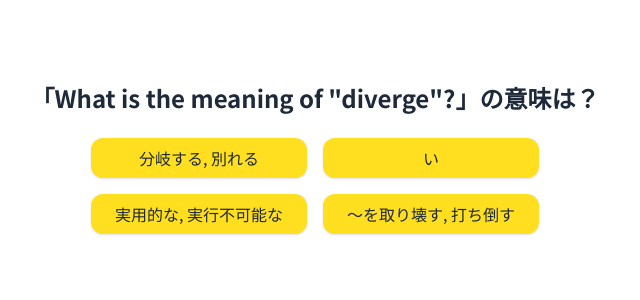
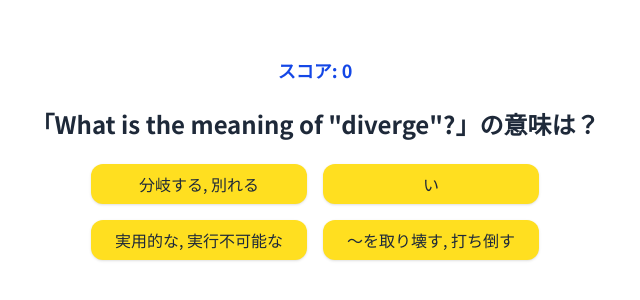
Before and after one commit to kurokokoruru/oyatu-eigo, a Next.js app: page /play in a window 1280 px wide. Shown: the part 242-542 px from the top of the page, without its empty margins (325-965 px from the left). Built offline with nearby package versions, Linux system fonts and the light colour scheme.

Commit message:
fix build error

```diff
--- a/src/components/question.tsx
+++ b/src/components/question.tsx
@@ -7,10 +7,11 @@ import {
   scoreAtom,
   questionListAtom,
 } from "@/store/gameAtoms";
+import Score from "./score";
 
 export default function Question() {
   const [question] = useAtom(currentQuestionAtom);
-  const [score, setScore] = useAtom(scoreAtom);
+  const [, setScore] = useAtom(scoreAtom);
   const [currentIndex, setCurrentIndex] = useAtom(currentQuestionIndexAtom);
   const [questionList] = useAtom(questionListAtom);
 
@@ -33,6 +34,7 @@ export default function Question() {
 
   return (
     <div className="flex flex-col items-center gap-6 p-4 text-center">
+      <Score />
       <h2 className="text-2xl font-semibold text-gray-800">
         「{question.question}」の意味は？
       </h2>
--- /dev/null
+++ b/src/components/score.tsx
@@ -0,0 +1,9 @@
+"use client";
+
+import { useAtom } from "jotai";
+import { scoreAtom } from "@/store/gameAtoms";
+
+export default function Score() {
+  const [score] = useAtom(scoreAtom);
+  return <div className="text-lg font-bold text-blue-700">スコア: {score}</div>;
+}
--- a/src/lib/questions.ts
+++ b/src/lib/questions.ts
@@ -1,4 +1,4 @@
-import words from "../data/pre1/extra-words.json";
+// import words from "../data/pre1/extra-words.json";
 
 type Word = {
   word: string;
```
Also changed, not shown: 1 other file (tests, documents, lock files or other folders).
